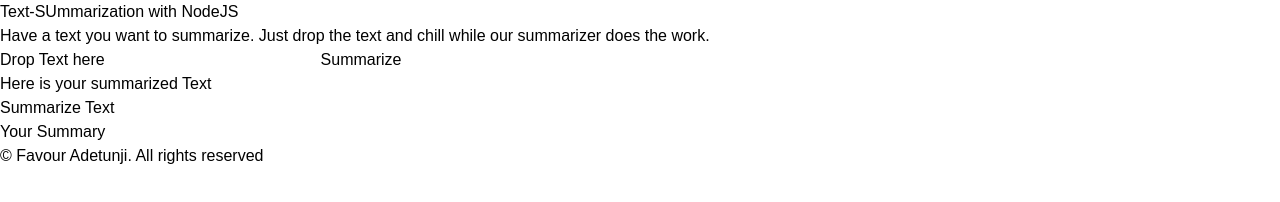
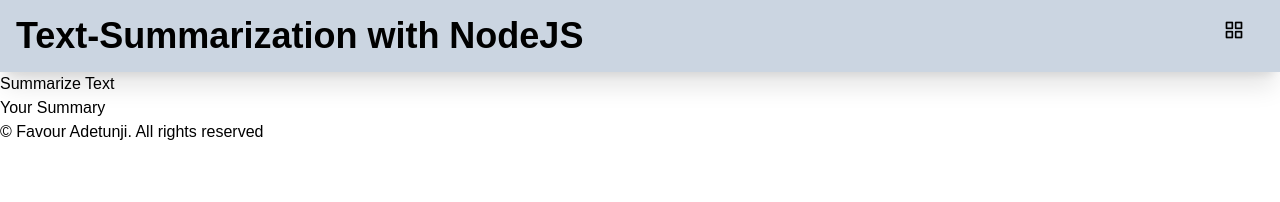
Before and after one commit to Tunjii10/Text-Summarization-NodeJs, a website: page public/index.html in a window 1280 px wide. Drawn offline with nearby package versions, Linux system fonts and the light colour scheme.

Commit message:
header-design

```diff
--- a/public/index.html
+++ b/public/index.html
@@ -4,12 +4,30 @@
   <meta charset="UTF-8">
   <meta name="viewport" content="width=device-width, initial-scale=1.0">
   <link href="./main.css" rel="stylesheet">
+  <link rel="stylesheet" href="https://unicons.iconscout.com/release/v4.0.0/css/line.css">
 </head>
-<body>
-    <header>
-        <div>
-            <div>
-                Text-SUmmarization with NodeJS
+<body class="w-screen h-screen">
+    <header class="top-0 left-0 right-0 w-screen fixed bg-slate-300 shadow-xl px-4 py-4">
+        <div class="flex flex-row">
+            <div class="flex-auto text-2xl  md:text-4xl font-bold">
+                Text-Summarization with NodeJS
+            </div>
+            <div class="flex-auto font-bold">
+                <div class="text-right pr-5">
+                    <button id="dropdownDividerButton" data-dropdown-toggle="dropdownDivider" type="button">
+                        <i class="uil uil-apps text-xl"></i>
+                    </button>
+                    <div id="dropdownDivider" class="z-10 hidden bg-white divide-y divide-gray-100 rounded shadow w-44 dark:bg-gray-700 dark:divide-gray-600">
+                        <ul class="py-1 text-sm text-gray-700 dark:text-gray-200" aria-labelledby="dropdownDividerButton">
+                          <li>
+                            <a href="#" class="block px-4 py-2 hover:bg-gray-100 dark:hover:bg-gray-600 dark:hover:text-white">Dashboard</a>
+                          </li>
+                          <li>
+                            <a href="#" class="block px-4 py-2 hover:bg-gray-100 dark:hover:bg-gray-600 dark:hover:text-white">Settings</a>
+                          </li>
+                        </ul>
+                    </div>
+                </div>
             </div>
         </div>
     </header>
--- a/tailwind.config.js
+++ b/tailwind.config.js
@@ -1,11 +1,6 @@
 module.exports = {
   content: ["./public/index.html"],
   theme: {
-    colors: {
-      blue: "#1fb6ff",
-      purple: "#7e5bef",
-      orange: "#ff7849",
-    },
     fontFamily: {
       sans: ["Graphik", "sans-serif"],
       serif: ["Merriweather", "serif"],
```
Also changed, not shown: public/main.css.
